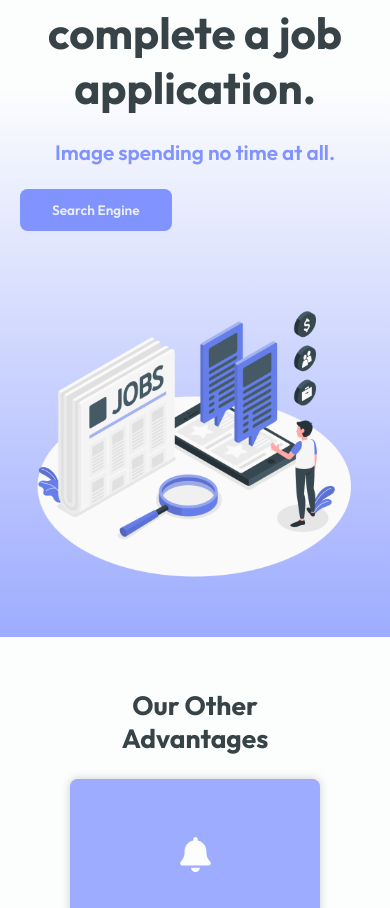
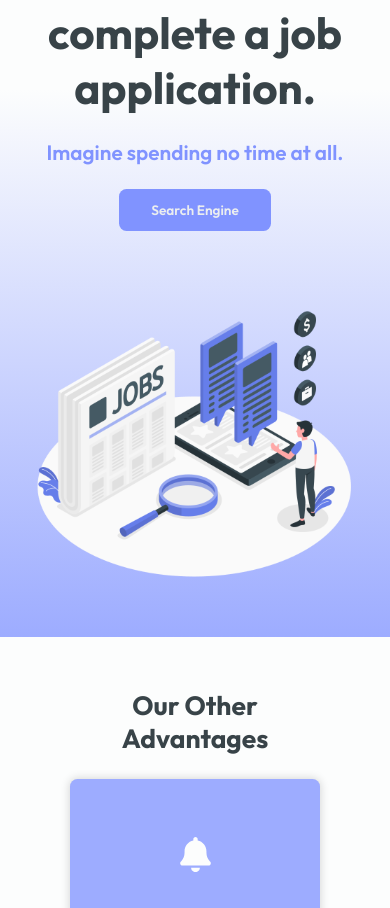
Before and after one commit to virtuedevelopment/job-bunny-v2.1, a Next.js app: page /features in a window 390 px wide. Shown: the part 860-1768 px from the top of the page. Built offline with nearby package versions, Linux system fonts and the light colour scheme; no server answers.

Commit message:
cleaned up features page

```diff
--- a/app/(Routes)/(Main)/features/features.module.css
+++ b/app/(Routes)/(Main)/features/features.module.css
@@ -145,6 +145,10 @@
     display: none;
   }
 
+  .auto div a{
+    margin: auto;
+  }
+
   .advantages{
     padding: var(--container-padding-regular);
   }
--- a/app/(Routes)/(Main)/features/page.jsx
+++ b/app/(Routes)/(Main)/features/page.jsx
@@ -41,7 +41,7 @@ export default function Features() {
         <div>
           <FontAwesomeIcon icon={faCopy} />
           <h2>It can take up to 30 minutes to complete a job application.</h2>
-          <p>Image spending no time at all.</p>
+          <p>Imagine spending no time at all.</p>
           <Link href={"/dashboard/search"} className="primary-button">
             Search Engine
           </Link>
```
